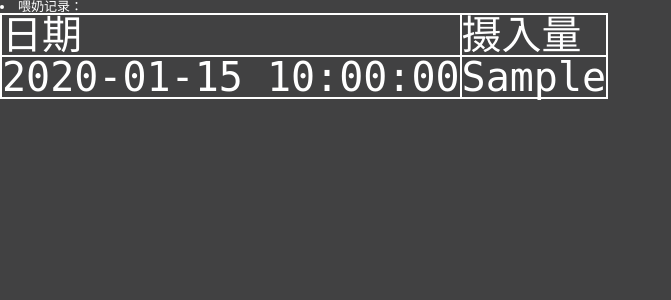
After one commit to chesteruu/baby_nursing, a Flask app: template website/templates/statistic.html in a window 1280 px wide. The commit adds this page. Shown: the top 300 px of the page, without its empty margins (0-671 px from the left). Run offline with Flask 2, Linux system fonts and the light colour scheme; the template is opened without the code that fills it: most values are stand-ins (such as "Sample title", 1, 10 or a date in 2020); parts of the project's set-up code (start-up, migrations or seed data) failed here and were passed over.

Commit message:
Add statistic page

```diff
--- a/bll/nursing_processor.py
+++ b/bll/nursing_processor.py
@@ -52,3 +52,6 @@ class NursingProcessor:
     def get_last_nursing_time(self):
         self._last_nursing_time = _get_last_nursing_time()
         return self._last_nursing_time
+
+    def get_all_nursing(self):
+        return Nursing.query.order_by(Nursing.id.desc()).all()
--- a/website/static/css/style.css
+++ b/website/static/css/style.css
@@ -81,7 +81,7 @@
     }
 
     .buttons-container {
-        width: 500px;
+        width: 80%;
         margin-top: 100px;
         margin-right: 100px;
         display: -webkit-flex;
@@ -104,8 +104,13 @@
         border-color: black;
     }
 
-    #stop-button {
-        display: none;
+    table, th, td {
+        font-family: monospace;
+        font-size: 40px;
+        border: 2px solid white;
+        border-collapse: collapse;
+        text-align: left;
+        width: auto;
     }
 }
 
--- /dev/null
+++ b/website/templates/statistic.html
@@ -0,0 +1,18 @@
+{% extends "base.html" %}
+
+{% block content %}
+    <li>喂奶记录：</li>
+    <table >
+        <tr>
+            <th>日期</th>
+            <th>摄入量</th>
+        </tr>
+
+        {% for nursing in statistic_result.nursing_history %}
+        <tr>
+            <td>{{ nursing.feeding_time }}</td>
+            <td>{{ nursing.milk_feeding_ml }}</td>
+        </tr>
+        {% endfor %}
+    </table>
+{% endblock %}
--- a/website/templates/time_elapsed.html
+++ b/website/templates/time_elapsed.html
@@ -14,6 +14,9 @@
             <form method="GET" action="{{ url_for('new_poo') }}">
                 <button name="poo">粑粑</button>
             </form>
+            <form method="GET" action="{{ url_for('statistic') }}">
+                <button name="statistic">记录</button>
+            </form>
         </div>
     </div>
     <script src="../static/js/time-and-date-handling.js"></script>
```
Also changed, not shown: website/routes.py (+7 -1 lines).
